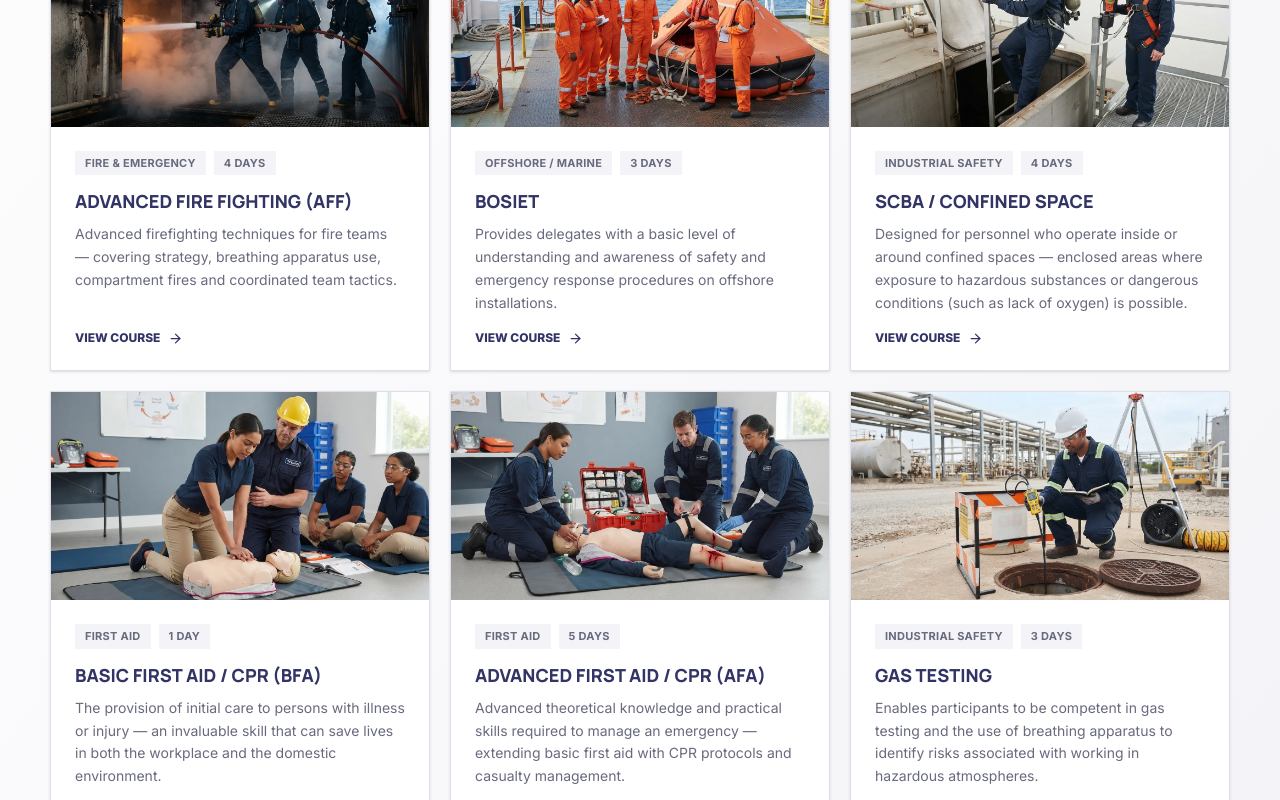
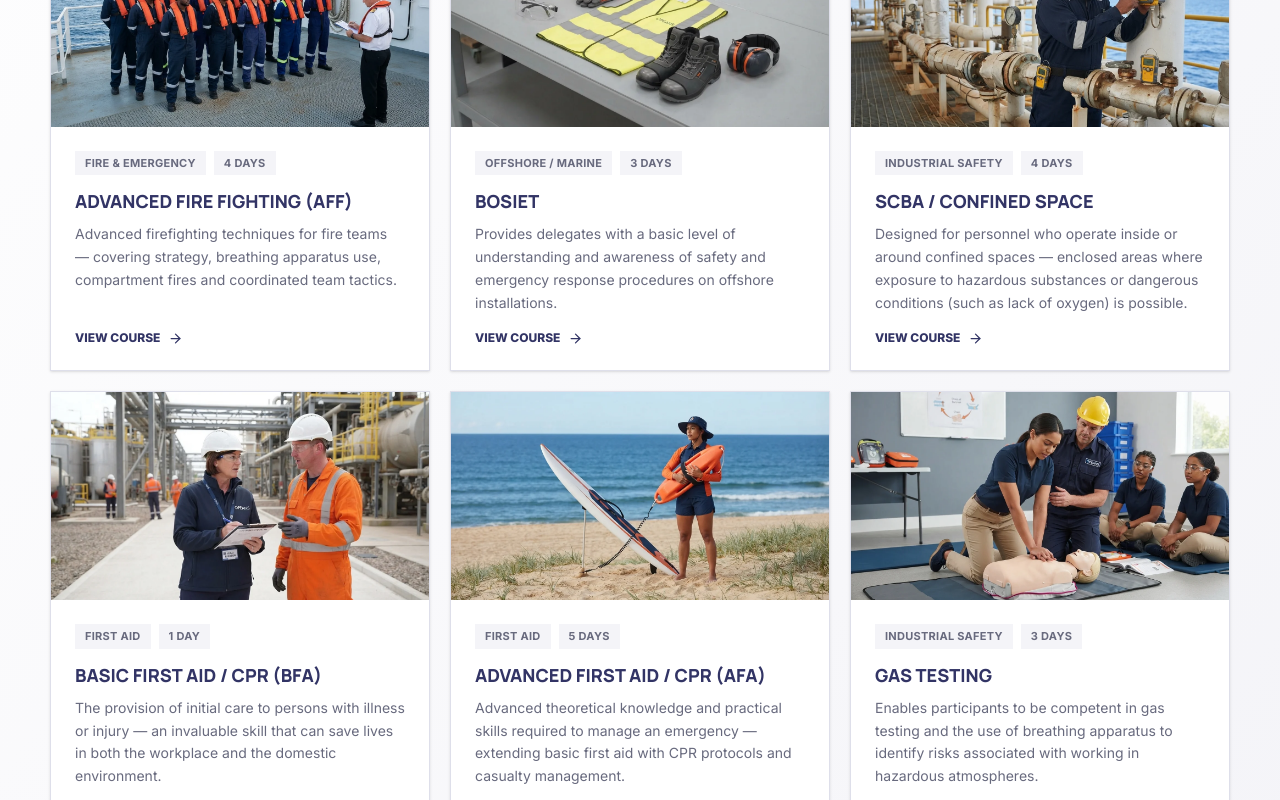
Before and after one commit to jfunkeye/opeans-redesign-concept, a React (Vite) app: page / in a window 1280 px wide. Shown: the part 2080-2880 px from the top of the page. Built offline with nearby package versions, Linux system fonts and the light colour scheme.

Commit message:
Refactor course image handling in courses.js
Replaced BASE_PATH with getCourseImage function for course images.

```diff
--- a/src/data/courses.js
+++ b/src/data/courses.js
@@ -1,7 +1,4 @@
-// ============================================================
-// IMAGE BASE PATH
-// ============================================================
-const BASE_PATH = "/src/assets/images/courses_cover/";
+import { getCourseImage } from "./courseImages";
 
 export const courseCategories = [
   { id: "all", label: "All Courses" },
@@ -27,7 +24,7 @@ export const courses = [
     duration: "10 Days",
     type: "Offshore / Marine",
     participants: "10 – 20",
-    image: BASE_PATH + "1.webp",
+    image: getCourseImage(1),
     summary:
       "Comprehensive water survival training for personnel working near or over water.",
     overview:
@@ -68,7 +65,7 @@ export const courses = [
     duration: "1 Day",
     type: "Offshore / Marine",
     participants: "16",
-    image: BASE_PATH + "2.webp",
+    image: getCourseImage(2),
     summary:
       "Makes delegates aware of all possible escape and survival techniques and procedures available in case of disaster, and how to use safety equipment onboard your boat.",
     overview:
@@ -108,7 +105,7 @@ export const courses = [
     duration: "1 Day",
     type: "Offshore / Marine",
     participants: "16",
-    image: BASE_PATH + "3.webp",
+    image: getCourseImage(3),
     summary:
       "Prepares offshore workers and military personnel who are regularly transported by helicopter for emergency exit in case of crash landing over water.",
     overview:
@@ -156,7 +153,7 @@ export const courses = [
     duration: "5 Days",
     type: "Offshore / Marine",
     participants: "16",
-    image: BASE_PATH + "4.webp",
+    image: getCourseImage(7),
     summary:
       "Professional lifeguard training covering water rescue and offshore survival techniques.",
     overview:
@@ -190,17 +187,16 @@ export const courses = [
   {
     slug: "bosiet",
     name: "BOSIET",
-    fullName:
-      "Basic Offshore Safety Induction & Emergency Training",
+    fullName: "Basic Offshore Safety Induction & Emergency Training",
     category: "offshore",
     duration: "3 Days",
     type: "Offshore / Marine",
     participants: "16",
-    image: BASE_PATH + "5.webp",
+    image: getCourseImage(25),
     summary:
       "Provides delegates with a basic level of understanding and awareness of safety and emergency response procedures on offshore installations.",
     overview:
-      "This course is intended to meet the minimum standards of proficiency in personal safety and social responsibilities, personal survival techniques, elementary first aid, and fire prevention and firefighting training. It is structured to provide candidates with an elementary knowledge of safety and emergency response procedures.",
+      "This course is intended to meet the minimum standards of proficiency in personal safety and social responsibilities, personal survival techniques, elementary first aid, and fire prevention and firefighting training.",
     audience: [
       "New offshore personnel",
       "Oil & gas workers requiring certification",
@@ -256,7 +252,7 @@ export const courses = [
     duration: "4 Days",
     type: "Offshore / Marine",
     participants: "16",
-    image: BASE_PATH + "6.webp",
+    image: getCourseImage(26),
     summary:
       "International maritime safety training under the STCW95 convention.",
     overview:
@@ -295,7 +291,7 @@ export const courses = [
     duration: "1 Day",
     type: "Offshore / Marine",
     participants: "16",
-    image: BASE_PATH + "7.webp",
+    image: getCourseImage(28),
     summary:
       "Personnel transfer training using the swing rope technique for offshore installations.",
     overview:
@@ -332,11 +328,11 @@ export const courses = [
     duration: "1 Day",
     type: "Offshore / Marine",
     participants: "16",
-    image: BASE_PATH + "8.webp",
+    image: getCourseImage(30),
     summary:
       "Awareness training for personnel who may encounter Hydrogen Sulphide in offshore environments.",
     overview:
-      "This course prepares delegates for the possible encounter of Hydrogen Sulphide (H2S) in an offshore environment. It is intended for personnel who may be required to enter H2S designated areas and who may potentially be exposed to H2S.",
+      "This course prepares delegates for the possible encounter of Hydrogen Sulphide (H2S) in an offshore environment.",
     audience: [
       "Offshore personnel",
       "Personnel entering H2S designated areas",
@@ -381,7 +377,7 @@ export const courses = [
     duration: "1 Day",
     type: "Fire & Emergency",
     participants: "16",
-    image: BASE_PATH + "9.webp",
+    image: getCourseImage(5),
     summary:
       "Equips learners with the knowledge and skills to manage and extinguish a fire in the home, office or work environment using a variety of firefighting equipment.",
     overview:
@@ -420,7 +416,7 @@ export const courses = [
     duration: "4 Days",
     type: "Fire & Emergency",
     participants: "16",
-    image: BASE_PATH + "10.webp",
+    image: getCourseImage(6),
     summary:
       "Advanced firefighting techniques for fire teams — covering strategy, breathing apparatus use, compartment fires and coordinated team tactics.",
     overview:
@@ -428,7 +424,7 @@ export const courses = [
     audience: ["Fire team members", "Emergency responders"],
     objectives: [
       "Size up fire situations",
-      "Determine best method of controlling the fire, boilovers, pressure fire, bleves and shutdown procedures",
+      "Determine best method of controlling the fire",
       "Send fire ground messages to control/management",
       "Conduct fire investigation and fire risk analysis",
       "Handle toxic chemical hazards protection",
@@ -468,7 +464,7 @@ export const courses = [
     duration: "1 Day",
     type: "First Aid",
     participants: "16",
-    image: BASE_PATH + "11.webp",
+    image: getCourseImage(35),
     summary:
       "The provision of initial care to persons with illness or injury — an invaluable skill that can save lives in both the workplace and the domestic environment.",
     overview:
@@ -516,7 +512,7 @@ export const courses = [
     duration: "5 Days",
     type: "First Aid",
     participants: "16",
-    image: BASE_PATH + "12.webp",
+    image: getCourseImage(4),
     summary:
       "Advanced theoretical knowledge and practical skills required to manage an emergency — extending basic first aid with CPR protocols and casualty management.",
     overview:
@@ -559,7 +555,7 @@ export const courses = [
     duration: "4 Days",
     type: "Industrial Safety",
     participants: "16",
-    image: BASE_PATH + "13.webp",
+    image: getCourseImage(8),
     summary:
       "Designed for personnel who operate inside or around confined spaces — enclosed areas where exposure to hazardous substances or dangerous conditions (such as lack of oxygen) is possible.",
     overview:
@@ -600,7 +596,7 @@ export const courses = [
     duration: "1 Day",
     type: "Industrial Safety",
     participants: "16",
-    image: BASE_PATH + "14.webp",
+    image: getCourseImage(10),
     summary:
       "Practical training in identifying, evaluating and controlling workplace hazards.",
     overview:
@@ -642,7 +638,7 @@ export const courses = [
     duration: "3 Days",
     type: "Industrial Safety",
     participants: "16",
-    image: BASE_PATH + "15.webp",
+    image: getCourseImage(11),
     summary:
       "Enables participants to be competent in gas testing and the use of breathing apparatus to identify risks associated with working in hazardous atmospheres.",
     overview:
@@ -680,7 +676,7 @@ export const courses = [
     duration: "3 Days",
     type: "Industrial Safety",
     participants: "16",
-    image: BASE_PATH + "16.webp",
+    image: getCourseImage(12),
     summary:
       "Safety awareness for personnel involved in welding operations.",
     overview:
@@ -718,16 +714,16 @@ export const courses = [
     duration: "3 Days",
     type: "Industrial Safety",
     participants: "16",
-    image: BASE_PATH + "17.webp",
+    image: getCourseImage(13),
     summary:
       "Safe handling, storage and disposal of hazardous materials in industrial settings.",
     overview:
       "Protects personnel from injury and prevents property damage due to unexpected release of energy or hazardous materials.",
     audience: ["Industrial workers", "Warehouse staff", "HSE officers"],
     objectives: [
-      "Protect personnel from injury and prevent property damage due to unexpected release of energy or hazardous materials",
+      "Protect personnel from injury and prevent property damage",
       "Ensure hazardous substances are well protected",
-      "Educate participants on the use of Safe Handling of Chemicals (SHOC) and Materials Safety Data Sheet (MSDS)",
+      "Understand Safe Handling of Chemicals (SHOC) and MSDS",
       "Ensure compliance with statutory requirements",
       "Secure safety, health and welfare of workers",
       "Ensure compliance with environmental protection",
@@ -761,7 +757,7 @@ export const courses = [
     duration: "3 Days",
     type: "Industrial Safety",
     participants: "16",
-    image: BASE_PATH + "18.webp",
+    image: getCourseImage(15),
     summary:
       "Electrical safety awareness for personnel working with or near electrical equipment.",
     overview:
@@ -804,7 +800,7 @@ export const courses = [
     duration: "1 Day",
     type: "Industrial Safety",
     participants: "16",
-    image: BASE_PATH + "19.webp",
+    image: getCourseImage(16),
     summary:
       "Fall prevention and safe work practices for elevated work environments.",
     overview:
@@ -843,7 +839,7 @@ export const courses = [
     duration: "1 Day",
     type: "Industrial Safety",
     participants: "16",
-    image: BASE_PATH + "20.webp",
+    image: getCourseImage(18),
     summary:
       "Systematic approach to identifying and controlling hazards in specific job tasks.",
     overview:
@@ -884,7 +880,7 @@ export const courses = [
     duration: "1 Day",
     type: "Industrial Safety",
     participants: "16",
-    image: BASE_PATH + "21.webp",
+    image: getCourseImage(19),
     summary:
       "Techniques for investigating workplace incidents and preventing recurrence.",
     overview:
@@ -924,7 +920,7 @@ export const courses = [
     duration: "1 Day",
     type: "Industrial Safety",
     participants: "16",
-    image: BASE_PATH + "22.webp",
+    image: getCourseImage(20),
     summary:
       "Understanding and improving individual safety behaviours in the workplace.",
     overview:
@@ -963,7 +959,7 @@ export const courses = [
     duration: "1 Day",
     type: "Industrial Safety",
     participants: "16",
-    image: BASE_PATH + "23.webp",
+    image: getCourseImage(21),
     summary:
       "Preventing hand and finger injuries in industrial work environments.",
     overview:
@@ -1002,7 +998,7 @@ export const courses = [
     duration: "1 Day",
     type: "Industrial Safety",
     participants: "16",
-    image: BASE_PATH + "24.webp",
+    image: getCourseImage(22),
     summary:
       "Safe methods of handling materials to prevent workplace injuries.",
     overview:
@@ -1041,7 +1037,7 @@ export const courses = [
     duration: "1 Day",
     type: "Industrial Safety",
     participants: "16",
-    image: BASE_PATH + "25.webp",
+    image: getCourseImage(23),
     summary:
       "Correct selection, use and maintenance of Personal Protective Equipment.",
     overview:
@@ -1050,9 +1046,9 @@ export const courses = [
     objectives: [
       "Minimize workers' exposure to hazards",
       "Reduce the gravity or impact of injury sustained",
-      "Identify PPE as the last line of defense between workers and potential hazards",
-      "Educate participants on the basic understanding of hazards concerned before PPEs are used",
-      "Educate on the right type of PPE to be used on any particular type of job",
+      "Identify PPE as the last line of defense",
+      "Educate participants on the basic understanding of hazards",
+      "Educate on the right type of PPE to be used for any particular job",
     ],
     learn: [
       "PPE types",
@@ -1081,7 +1077,7 @@ export const courses = [
     duration: "1 Day",
     type: "Industrial Safety",
     participants: "16",
-    image: BASE_PATH + "26.webp",
+    image: getCourseImage(24),
     summary:
       "Systematic control of non-routine and high-risk work activities.",
     overview:
@@ -1128,7 +1124,7 @@ export const courses = [
     duration: "3 Days",
     type: "Lifting & Rigging",
     participants: "16",
-    image: BASE_PATH + "27.webp",
+    image: getCourseImage(14),
     summary:
       "Certification training for safe crane operation.",
     overview:
@@ -1167,7 +1163,7 @@ export const courses = [
     duration: "2 Days",
     type: "Lifting & Rigging",
     participants: "16",
-    image: BASE_PATH + "28.webp",
+    image: getCourseImage(17),
     summary:
       "Certification training for safe forklift operation.",
     overview:
@@ -1206,7 +1202,7 @@ export const courses = [
     duration: "2 Days (Fresher) / 1 Day (Experienced)",
     type: "Lifting & Rigging",
     participants: "16",
-    image: BASE_PATH + "29.webp",
+    image: getCourseImage(27),
     summary:
       "Slinging and signalling training for crane operations.",
     overview:
@@ -1214,9 +1210,9 @@ export const courses = [
     audience: ["Slingers", "Riggers", "Banksmen"],
     objectives: [
       "Educate the slinger to safely sling and signal to cranes of various types",
-      "Acquaint the slinger with the statutory duties under the Health and Safety Act 1974 and other relevant legislation",
+      "Acquaint the slinger with statutory duties under the Health and Safety Act 1974",
       "Teach correct slinging/signalling techniques and procedures",
-      "Teach the importance of weight, centre of gravity, and sling angles in relation to safe working load",
+      "Teach the importance of weight, centre of gravity, and sling angles",
     ],
     learn: [
       "Slinging techniques",
@@ -1247,7 +1243,7 @@ export const courses = [
     duration: "2 Days",
     type: "Lifting & Rigging",
     participants: "16",
-    image: BASE_PATH + "30.webp",
+    image: getCourseImage(29),
     summary:
       "Comprehensive rigging and lifting training for industrial operations.",
     overview:
@@ -1290,7 +1286,7 @@ export const courses = [
     duration: "2 Days",
     type: "Lifting & Rigging",
     participants: "16",
-    image: BASE_PATH + "31.webp",
+    image: getCourseImage(32),
     summary:
       "Comprehensive lifting and hoisting operations, planning and safety.",
     overview:
@@ -1340,7 +1336,7 @@ export const courses = [
     duration: "5 Days",
     type: "HSE",
     participants: "16",
-    image: BASE_PATH + "32.webp",
+    image: getCourseImage(31),
     summary:
       "Comprehensive introduction to Health, Safety and Environment practices.",
     overview:
@@ -1399,7 +1395,7 @@ export const courses = [
     duration: "5 Days",
     type: "HSE",
     participants: "16",
-    image: BASE_PATH + "33.webp",
+    image: getCourseImage(33),
     summary:
       "Internationally recognised NEBOSH-aligned HSE training.",
     overview:
@@ -1448,7 +1444,7 @@ export const courses = [
     duration: "4 Days",
     type: "HSE",
     participants: "16",
-    image: BASE_PATH + "34.webp",
+    image: getCourseImage(34),
     summary:
       "Lead auditor training for OH&S management systems.",
     overview:
@@ -1490,7 +1486,7 @@ export const courses = [
     duration: "1 Day",
     type: "HSE",
     participants: "16",
-    image: BASE_PATH + "35.webp",
+    image: getCourseImage(37),
     summary:
       "Developing, registering and managing HSE policies within an organisation.",
     overview:
@@ -1505,7 +1501,7 @@ export const courses = [
     learn: [
       "HSE Documentation Process",
       "Aims/objectives of HSE Policies",
-      "HSE Policy definitions — Standards, Procedures, Guidelines",
+      "HSE Policy definitions",
       "Developing policies",
       "Primary and secondary policies in relation to HSE-MS",
       "HSE policy examples",
@@ -1536,7 +1532,7 @@ export const courses = [
     duration: "1 Day",
     type: "Driving & Transport",
     participants: "16",
-    image: BASE_PATH + "36.webp",
+    image: getCourseImage(9),
     summary:
       "Defensive driving techniques for preventing road accidents.",
     overview:
@@ -1576,7 +1572,7 @@ export const courses = [
     duration: "1 Day",
     type: "Driving & Transport",
     participants: "16",
-    image: BASE_PATH + "37.webp",
+    image: getCourseImage(38),
     summary:
       "Journey management systems for safe road transport operations.",
     overview:
@@ -1625,7 +1621,7 @@ export const courses = [
     duration: "3 Days",
     type: "Logistics & Supply Chain",
     participants: "16",
-    image: BASE_PATH + "38.webp",
+    image: getCourseImage(39),
     summary:
       "Comprehensive warehouse and inventory management training.",
     overview:
@@ -1669,7 +1665,7 @@ export const courses = [
     duration: "3 Days",
     type: "Logistics & Supply Chain",
     participants: "16",
-    image: BASE_PATH + "39.webp",
+    image: getCourseImage(40),
     summary:
       "Comprehensive transport and logistics management training.",
     overview:
@@ -1726,7 +1722,7 @@ export const courses = [
     duration: "3 Days",
     type: "Logistics & Supply Chain",
     participants: "16",
-    image: BASE_PATH + "40.webp",
+    image: getCourseImage(41),
     summary:
       "Customer service excellence training for front-line staff and managers.",
     overview:
@@ -1771,7 +1767,7 @@ export const courses = [
     duration: "3 Days",
     type: "Logistics & Supply Chain",
     participants: "16",
-    image: BASE_PATH + "41.webp",
+    image: getCourseImage(42),
     summary:
       "Inventory control techniques and tools for effective stock management.",
     overview:
@@ -1788,14 +1784,14 @@ export const courses = [
       "Inventory cost",
       "Functions of inventory control",
       "Steps in inventory control",
-      "Inventory control techniques (FIFO, LIFO, HIFO, Base Stock, Simple Average, Weighted Average, JIT, EOQ)",
+      "Inventory control techniques (FIFO, LIFO, HIFO, etc.)",
       "Tools of inventory control",
       "Company inventory control policy",
       "Ordering procedure",
       "Stock records",
       "Safety stocks",
       "Stores layout",
-      "ABC analysis, VED analysis, S-OS analysis, M-N-G analysis, F-S-N analysis",
+      "ABC analysis, VED analysis, etc.",
     ],
     modules: [
       "Module 1 — Inventory Control Fundamentals",
@@ -1819,7 +1815,7 @@ export const courses = [
     duration: "3 Days",
     type: "Logistics & Supply Chain",
     participants: "16",
-    image: BASE_PATH + "42.webp",
+    image: getCourseImage(43),
     summary:
       "Stock coding, barcoding, RFID and automatic identification technologies.",
     overview:
@@ -1838,7 +1834,7 @@ export const courses = [
       "Barcode (1D & 2D)",
       "Barcode symbologies",
       "Advantages and disadvantages of barcode",
-      "RFID technologies (Passive, Active, Semi-Passive)",
+      "RFID technologies",
       "Electronic Product Code",
       "Advantages and disadvantages of RFID",
       "Sensor ID technology",
@@ -1870,7 +1866,7 @@ export const courses = [
     duration: "4 Days",
     type: "Industrial Safety",
     participants: "16",
-    image: BASE_PATH + "43.webp",
+    image: getCourseImage(36),
     summary:
       "Port operations, HSE management and marine safety training.",
     overview:
```
